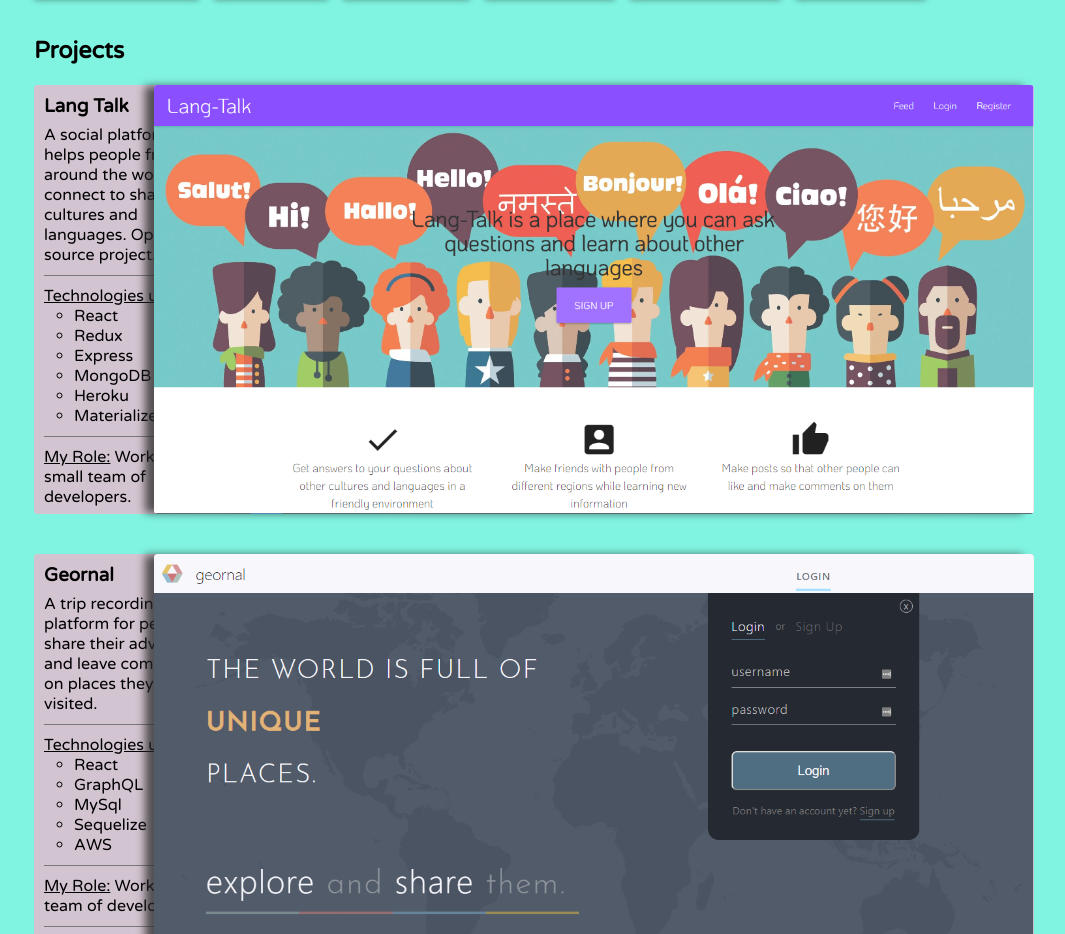
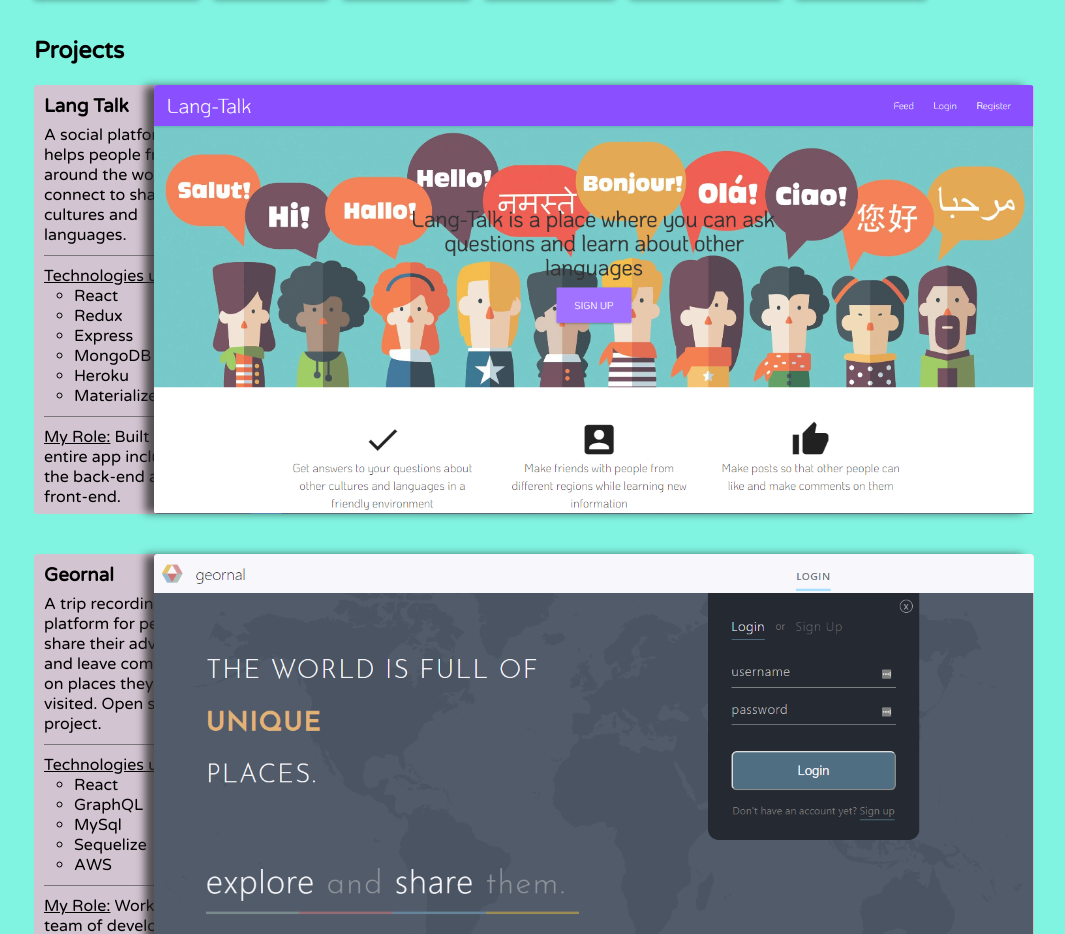
Before and after one commit to enes-tasbasi/enes-tasbasi.github.io, a website: page index.html in a window 1280 px wide. Shown: the part 1359-2293 px from the top of the page, without its empty margins (106-1171 px from the left). Drawn offline with nearby package versions, Linux system fonts and the light colour scheme; no server answers.

Commit message:
Minor style change

```diff
--- a/index.html
+++ b/index.html
@@ -98,8 +98,7 @@
               <h3 class="title">Lang Talk</h3>
               <p class="description">
                 A social platform that helps people from all around the world
-                connect to share their cultures and languages. Open source
-                project.
+                connect to share their cultures and languages.
               </p>
             </div>
             <div class="info-section">
@@ -117,8 +116,8 @@
             </div>
             <div class="info-section">
               <div class="my-role">
-                <span class="describe">My Role:</span> Worked with a small team
-                of developers.
+                <span class="describe">My Role:</span> Built the entire app
+                including the back-end and front-end.
               </div>
             </div>
             <div class="info-section">
@@ -147,7 +146,8 @@
               <h3 class="title">Geornal</h3>
               <p class="description">
                 A trip recording platform for people to share their adventures
-                and leave comments on places they have visited.
+                and leave comments on places they have visited. Open source
+                project.
               </p>
             </div>
             <div class="info-section">
@@ -259,17 +259,13 @@
             <div class="info-section">
               <div class="github-url">
                 <img src="img/right-arrow.png" alt="" />
-                  <a
-                    target="__blank"
-                    href="https://github.com/etasbasi/Chess/"
+                <a target="__blank" href="https://github.com/etasbasi/Chess/"
                   >Github Url</a
                 >
               </div>
               <div class="demo-button">
                 <img src="img/right-arrow.png" alt="" />
-                  <a
-                    target="__blank"
-                    href="https://etasbasi.github.io/Chess/"
+                <a target="__blank" href="https://etasbasi.github.io/Chess/"
                   >Click to Open Demo</a
                 >
               </div>
--- a/styles/style.css
+++ b/styles/style.css
@@ -217,6 +217,10 @@ h3:hover::after {
 
 .projects h3 {
   margin-bottom: 20px;
+}
+
+.project-list {
+  position: relative;
 }
 
 .card {
```
Lines whose indentation alone changed are shown as unchanged.
